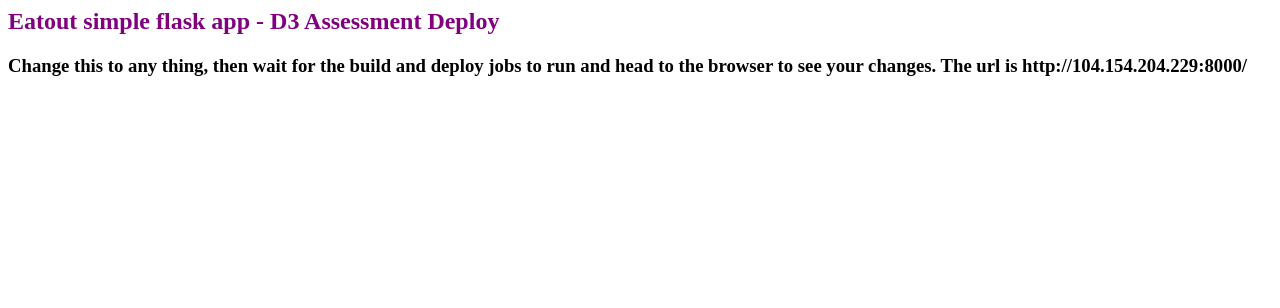
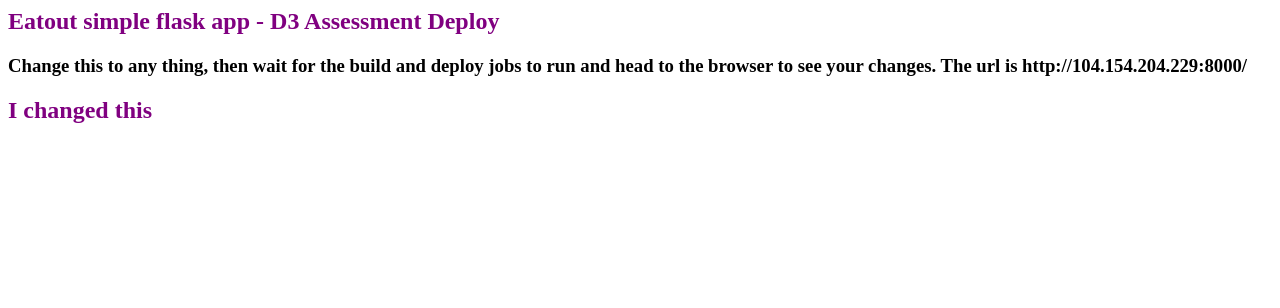
Before and after one commit to scott45/D3-assessment-deploy, a Flask app: page / in a window 1280 px wide. Shown: the top 308 px of the page. Run offline with Flask 2, Linux system fonts and the light colour scheme.

Commit message:
I changed this to check the build

```diff
--- a/src/api/templates/index.html
+++ b/src/api/templates/index.html
@@ -3,5 +3,6 @@
 <body>
 <h2 style="color:Purple">Eatout simple flask app - D3 Assessment Deploy</h2>
 <h3 style="color:black">Change this to any thing, then wait for the build and deploy jobs to run and head to the browser to see your changes. The url is http://104.154.204.229:8000/</h3>
+<h2 style="color:Purple">I changed this</h2>
 </body>
 </html>
```
